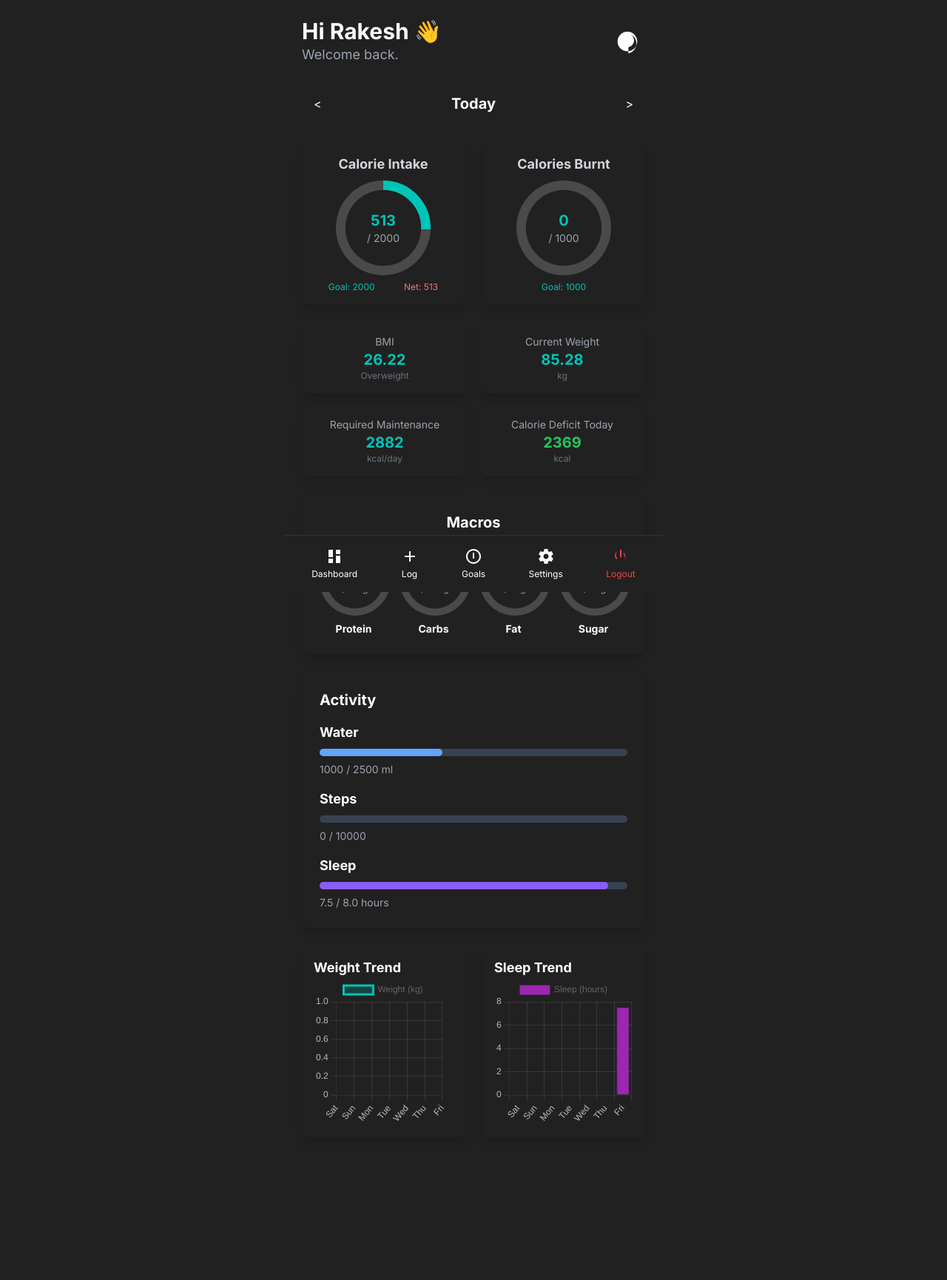
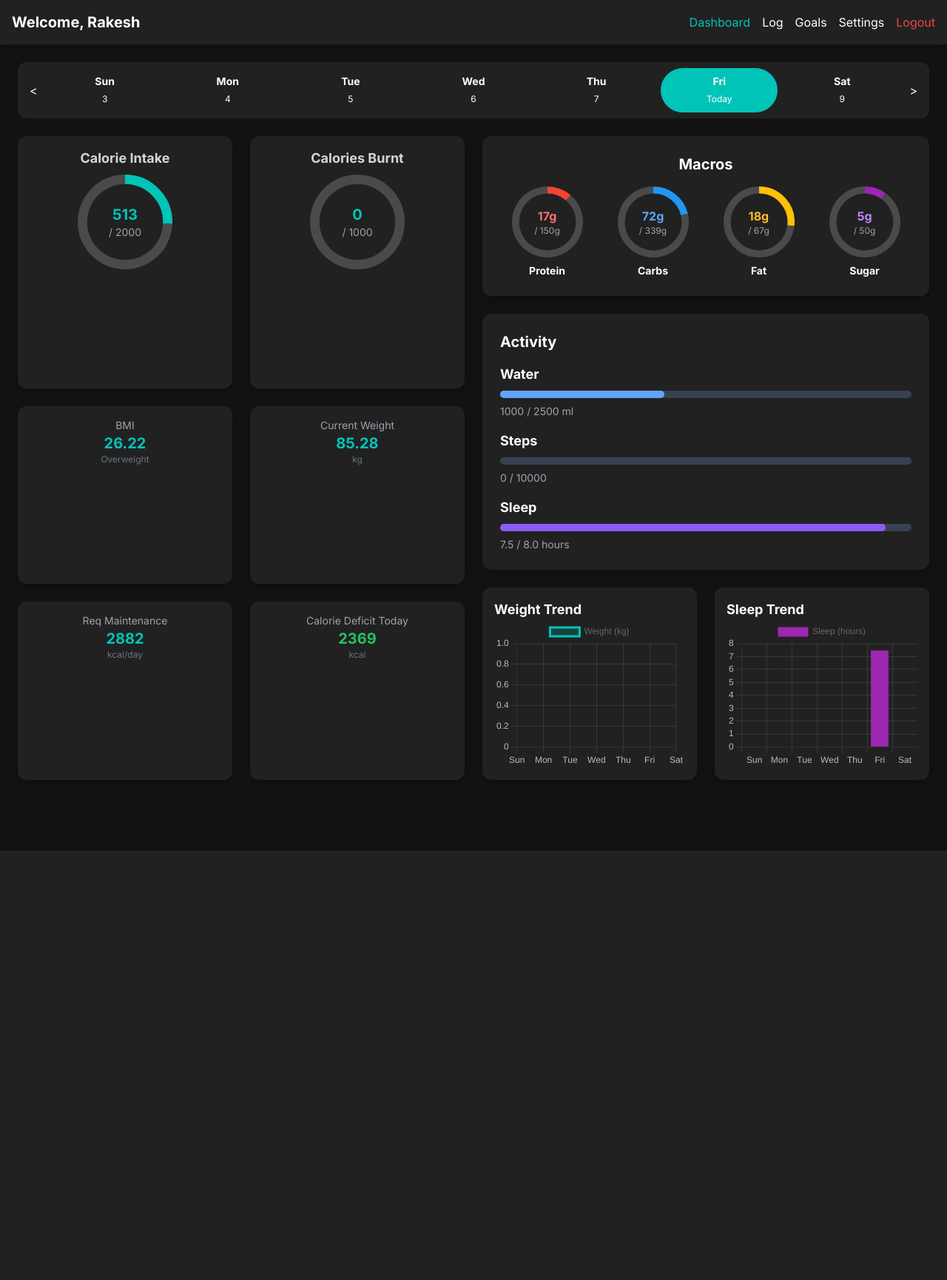
Before and after one commit to duvvururakesh/calorie-tracker-project, a Flask app: page /dashboard in a window 1280 px wide. Shown: the whole page at 74% size. After the commit the page ends 1150 px from the top, so only its background shows below. Run offline with Flask 3, Linux system fonts and the light colour scheme; a user stored in the database is signed in; some libraries are stand-ins or nearby versions.

Commit message:
Initial commit

```diff
--- a/app.py
+++ b/app.py
@@ -45,7 +45,7 @@ class User(UserMixin, db.Model):
     calories_burnt_goal = db.Column(db.Integer, default=300)
 
     def set_password(self, password):
-        self.password_hash = generate_password_hash(password, method='pbkdf2:sha256')
+        self.password_hash = generate_password_hash(password, method='pbk2:sha256')
 
     def check_password(self, password):
         return check_password_hash(self.password_hash, password)
@@ -237,6 +237,11 @@ def get_user_goals(user):
         'calories_burnt_goal': user.calories_burnt_goal or 0
     }
 
+def get_week_dates(selected_date):
+    # Find the first day of the week (Sunday)
+    start_of_week = selected_date - timedelta(days=(selected_date.weekday() + 1) % 7)
+    return [start_of_week + timedelta(days=i) for i in range(7)]
+
 # --- Context Processor ---
 @app.context_processor
 def inject_date():
@@ -259,7 +264,6 @@ def dashboard():
     goals = get_user_goals(current_user)
     health_metrics = get_health_metrics(current_user, totals)
 
-    # Calculate weight in lbs for the toggle feature
     current_weight_kg = current_user.weight_kg
     current_weight_lbs = current_weight_kg * 2.20462 if current_weight_kg else None
     formatted_weight = {
@@ -267,33 +271,34 @@ def dashboard():
         'lbs': f"{current_weight_lbs:.2f}" if current_weight_lbs is not None else 'N/A'
     }
 
+    weekly_dates = get_week_dates(selected_date)
+
+    # Calculate the start dates for the previous and next weeks
+    prev_week_start = weekly_dates[0] - timedelta(days=7)
+    next_week_start = weekly_dates[0] + timedelta(days=7)
+
     # Chart data for the last 7 days
-    start_of_week = selected_date - timedelta(days=6)
+    start_of_week = weekly_dates[0]
     weight_data = WeightEntry.query.filter(WeightEntry.user_id == current_user.id, WeightEntry.date >= start_of_week, WeightEntry.date <= selected_date).order_by(WeightEntry.date).all()
     sleep_chart_data = SleepEntry.query.filter(SleepEntry.user_id == current_user.id, SleepEntry.date >= start_of_week, SleepEntry.date <= selected_date).order_by(SleepEntry.date).all()
 
-    # Aggregate sleep data by date
     sleep_by_date = {s.date: s for s in sleep_chart_data}
 
-    date_range = [start_of_week + timedelta(days=i) for i in range(7)]
-
     chart_data = {
-        'weight_labels': [d.strftime('%a') for d in date_range],
-        'weight_values': [next((w.weight_kg for w in weight_data if w.date == d), None) for d in date_range],
-        'sleep_labels': [d.strftime('%a') for d in date_range],
-        'sleep_values': [sleep_by_date[d].duration_hours if d in sleep_by_date else None for d in date_range],
+        'weight_labels': [d.strftime('%a') for d in weekly_dates],
+        'weight_values': [next((w.weight_kg for w in weight_data if w.date == d), None) for d in weekly_dates],
+        'sleep_labels': [d.strftime('%a') for d in weekly_dates],
+        'sleep_values': [sleep_by_date[d].duration_hours if d in sleep_by_date else None for d in weekly_dates],
     }
-
-    prev_day = selected_date - timedelta(days=1)
-    next_day = selected_date + timedelta(days=1)
 
     first_name = current_user.profile_name.split(' ')[0] if current_user.profile_name else current_user.username
 
     return render_template('dashboard.html', title='Dashboard',
                            totals=totals, goals=goals, health_metrics=health_metrics,
                            chart_data=chart_data, first_name=first_name,
-                           selected_date=selected_date, prev_day=prev_day, next_day=next_day,
-                           formatted_weight=formatted_weight)
+                           selected_date=selected_date, weekly_dates=weekly_dates,
+                           formatted_weight=formatted_weight,
+                           prev_week_start=prev_week_start, next_week_start=next_week_start)
 
 @app.route('/log', methods=['GET', 'POST'])
 @login_required
@@ -362,7 +367,6 @@ def log_entry():
             flash('Calories burnt entry added!', 'success')
             return redirect(url_for('log_entry', selected_date=selected_date_str, tab='calories_burnt'))
 
-
     entries = {
         'food': FoodEntry.query.filter_by(user_id=current_user.id, date=selected_date).order_by(FoodEntry.time).all(),
         'water': WaterEntry.query.filter_by(user_id=current_user.id, date=selected_date).all(),
@@ -372,15 +376,20 @@ def log_entry():
         'calories_burnt': CaloriesBurntEntry.query.filter_by(user_id=current_user.id, date=selected_date).all()
     }
 
-    # Calculate previous and next day here in the backend
-    prev_day = selected_date - timedelta(days=1)
-    next_day = selected_date + timedelta(days=1)
+    weekly_dates = get_week_dates(selected_date)
+
+    # Calculate the start dates for the previous and next weeks
+    prev_week_start = weekly_dates[0] - timedelta(days=7)
+    next_week_start = weekly_dates[0] + timedelta(days=7)
+    first_name = current_user.profile_name.split(' ')[0] if current_user.profile_name else current_user.username
 
     return render_template('log_entry.html', title='Log', selected_date=selected_date,
-                           prev_day=prev_day, next_day=next_day,  # Pass the new variables
+                           weekly_dates=weekly_dates,
                            food_form=food_form, water_form=water_form, weight_form=weight_form,
                            step_form=step_form, sleep_form=sleep_form, calories_burnt_form=calories_burnt_form,
-                           entries=entries)
+                           entries=entries,
+                           prev_week_start=prev_week_start, next_week_start=next_week_start,
+                           first_name=first_name)
 
 @app.route('/goals', methods=['GET', 'POST'])
 @login_required
@@ -399,7 +408,20 @@ def goals():
         db.session.commit()
         flash('Goal settings updated.', 'success')
         return redirect(url_for('goals'))
-    return render_template('goals.html', title='Goals', goals_form=goals_form)
+
+    selected_date_str = request.args.get('selected_date', date.today().strftime("%Y-%m-%d"))
+    selected_date = datetime.strptime(selected_date_str, "%Y-%m-%d").date()
+    weekly_dates = get_week_dates(selected_date)
+
+    # Calculate the start dates for the previous and next weeks
+    prev_week_start = weekly_dates[0] - timedelta(days=7)
+    next_week_start = weekly_dates[0] + timedelta(days=7)
+    first_name = current_user.profile_name.split(' ')[0] if current_user.profile_name else current_user.username
+
+    return render_template('goals.html', title='Goals', goals_form=goals_form,
+                           selected_date=selected_date, weekly_dates=weekly_dates,
+                           prev_week_start=prev_week_start, next_week_start=next_week_start,
+                           first_name=first_name)
 
 
 @app.route('/settings', methods=['GET', 'POST'])
@@ -464,7 +486,13 @@ def settings():
             flash('Account settings updated.', 'success')
         return redirect(url_for('settings', tab='account'))
 
-    return render_template('settings.html', title='Settings', profile_form=profile_form, account_form=account_form)
+    selected_date_str = request.args.get('selected_date', date.today().strftime("%Y-%m-%d"))
+    selected_date = datetime.strptime(selected_date_str, "%Y-%m-%d").date()
+    weekly_dates = get_week_dates(selected_date)
+    first_name = current_user.profile_name.split(' ')[0] if current_user.profile_name else current_user.username
+
+    return render_template('settings.html', title='Settings', profile_form=profile_form, account_form=account_form,
+                           selected_date=selected_date, weekly_dates=weekly_dates)
 
 @app.route('/signup', methods=['GET', 'POST'])
 def signup():
@@ -474,7 +502,7 @@ def signup():
         new_user = User(
             username=form.username.data,
             email=form.email.data,
-            profile_name=form.username.data # Default profile name to username
+            profile_name=form.username.data
         )
         new_user.set_password(form.password.data)
         db.session.add(new_user)
--- a/templates/base.html
+++ b/templates/base.html
@@ -21,10 +21,10 @@
         ::-webkit-scrollbar-thumb:hover { background: #555555; }
     </style>
 </head>
-<body class="max-w-lg mx-auto bg-dark">
+<body>
     {% with messages = get_flashed_messages(with_categories=true) %}
         {% if messages %}
-            <div id="flash-container" class="fixed top-5 left-1/2 -translate-x-1/2 w-full max-w-md z-50 px-4">
+            <div id="flash-container" class="fixed top-20 left-1/2 -translate-x-1/2 w-full max-w-md z-50 px-4">
             {% for category, message in messages %}
                 <div class="flash-message p-4 mb-4 text-sm rounded-lg shadow-lg {{ 'bg-green-700 text-white' if category == 'success' else 'bg-red-700 text-white' }}" role="alert">
                     {{ message }}
@@ -34,30 +34,22 @@
         {% endif %}
     {% endwith %}
 
-    {% block content %}{% endblock %}
+    <header class="bg-dark text-white p-4 shadow-md flex flex-col md:flex-row justify-between items-center md:space-x-4">
+        <div class="flex-1 text-center md:text-left text-xl font-bold mb-2 md:mb-0">Welcome, {{ current_user.profile_name or current_user.username }}</div>
+        <nav class="flex-1">
+            <ul class="flex justify-center md:justify-end space-x-4">
+                <li><a href="{{ url_for('dashboard') }}" class="hover:text-teal {% if title == 'Dashboard' %}text-teal{% endif %}">Dashboard</a></li>
+                <li><a href="{{ url_for('log_entry') }}" class="hover:text-teal {% if title == 'Log' %}text-teal{% endif %}">Log</a></li>
+                <li><a href="{{ url_for('goals') }}" class="hover:text-teal {% if title == 'Goals' %}text-teal{% endif %}">Goals</a></li>
+                <li><a href="{{ url_for('settings') }}" class="hover:text-teal {% if title == 'Settings' %}text-teal{% endif %}">Settings</a></li>
+                <li><a href="{{ url_for('logout') }}" class="text-red-500 hover:text-red-400">Logout</a></li>
+            </ul>
+        </nav>
+    </header>
 
-    <div class="fixed bottom-0 left-0 right-0 bg-dark p-2 flex justify-around max-w-lg mx-auto border-t border-dark">
-        <a href="{{ url_for('dashboard') }}" class="p-2 text-center flex flex-col items-center" :class="{ 'text-teal': window.location.pathname === '/dashboard' || window.location.pathname === '/', 'text-gray-400': window.location.pathname !== '/dashboard' && window.location.pathname !== '/' }">
-            <svg class="w-6 h-6 mx-auto mb-1" fill="currentColor" viewBox="0 0 24 24" xmlns="http://www.w3.org/2000/svg"><path d="M4 13h6V3H4v10zm0 8h6v-6H4v6zm10 0h6V11h-6v10zm0-18v6h6V3h-6z"/></svg>
-            <span class="text-xs">Dashboard</span>
-        </a>
-        <a href="{{ url_for('log_entry') }}" class="p-2 text-center flex flex-col items-center" :class="{ 'text-teal': window.location.pathname === '/log', 'text-gray-400': window.location.pathname !== '/log' }">
-            <svg class="w-6 h-6 mx-auto mb-1" fill="currentColor" viewBox="0 0 24 24" xmlns="http://www.w3.org/2000/svg"><path d="M19 13h-6v6h-2v-6H5v-2h6V5h2v6h6v2z"/></svg>
-            <span class="text-xs">Log</span>
-        </a>
-        <a href="{{ url_for('goals') }}" class="p-2 text-center flex flex-col items-center" :class="{ 'text-teal': window.location.pathname === '/goals', 'text-gray-400': window.location.pathname !== '/goals' }">
-            <svg class="w-6 h-6 mx-auto mb-1" fill="currentColor" viewBox="0 0 24 24" xmlns="http://www.w3.org/2000/svg"><path d="M12 2c-5.52 0-10 4.48-10 10s4.48 10 10 10 10-4.48 10-10S17.52 2 12 2zm0 18c-4.41 0-8-3.59-8-8s3.59-8 8-8 8 3.59 8 8-3.59 8-8 8zm-1-11h2v6h-2v-6zm2-2h-2v2h2V7z"/></svg>
-            <span class="text-xs">Goals</span>
-        </a>
-        <a href="{{ url_for('settings') }}" class="p-2 text-center flex flex-col items-center" :class="{ 'text-teal': window.location.pathname === '/settings', 'text-gray-400': window.location.pathname !== '/settings' }">
-            <svg class="w-6 h-6 mx-auto mb-1" fill="currentColor" viewBox="0 0 24 24" xmlns="http://www.w3.org/2000/svg"><path d="M19.43 12.98c.04-.32.07-.64.07-.98s-.03-.66-.07-.98l2.11-1.65c.19-.15.24-.42.12-.64l-2-3.46c-.12-.22-.39-.3-.61-.22l-2.49 1c-.52-.39-1.09-.72-1.71-.96l-.37-2.65c-.06-.24-.28-.42-.5-.42h-4c-.22 0-.44.18-.5.42l-.37 2.65c-.62.24-1.19.57-1.71.96l-2.49-1c-.22-.08-.49 0-.61.22l-2 3.46c-.12.22-.07.49.12.64l2.11 1.65c-.04.32-.07.64-.07.98s.03.66.07.98l-2.11 1.65c-.19.15-.24.42-.12.64l2 3.46c.12.22.39.3.61.22l2.49-1c.52.39 1.09.72 1.71.96l.37 2.65c.06.24.28.42.5.42h4c.22 0 .44-.18.5-.42l.37-2.65c.62-.24 1.19-.57 1.71-.96l2.49 1c.22.08.49 0 .61-.22l2-3.46c.12-.22.07-.49-.12-.64l-2.11-1.65zM12 15.5c-1.93 0-3.5-1.57-3.5-3.5s1.57-3.5 3.5-3.5 3.5 1.57 3.5 3.5-1.57 3.5-3.5 3.5z"/></svg>
-            <span class="text-xs">Settings</span>
-        </a>
-        <a href="{{ url_for('logout') }}" class="p-2 text-center text-red-500 flex flex-col items-center">
-            <svg class="w-6 h-6 mx-auto mb-1" fill="currentColor" viewBox="0 0 24 24" xmlns="http://www.w3.org/2000/svg"><path d="M13 3h-2v10h2V3zm4.84 2.84l-1.41 1.41c2.44 2.37 2.76 6.27.8 8.94L16.2 18.2c2.47-3.07 2.1-7.55-1.07-10.02zM7.57 7.25l-1.41-1.41c-2.47 2.47-2.84 6.95 0 10.02l1.41-1.41c-2.44-2.37-2.76-6.27-.8-8.94z"/></svg>
-            <span class="text-xs">Logout</span>
-        </a>
-    </div>
+    <main class="max-w-lg mx-auto md:max-w-screen-xl">
+        {% block content %}{% endblock %}
+    </main>
 
     <script src="//unpkg.com/alpinejs" defer></script>
     <script>
--- a/templates/dashboard.html
+++ b/templates/dashboard.html
@@ -1,28 +1,25 @@
 {% extends "base.html" %}
 {% block content %}
-<div class="p-6 pb-24" x-data="{showBMIStatus: false, showLbs: false}">
-    <!-- Header -->
-    <div class="flex justify-between items-center mb-6">
-        <div class="flex-1 text-left">
-            <h1 class="text-3xl font-bold">Hi {{ first_name }} 👋</h1>
-            <p class="text-lg text-gray-400">Welcome back.</p>
+<div class="p-6 pb-24 mx-auto max-w-screen-xl" x-data="{showBMIStatus: false, showLbs: false}">
+
+    <div class="flex justify-between items-center mb-6 bg-dark p-2 rounded-xl">
+        <a href="{{ url_for('dashboard', selected_date=prev_week_start.strftime('%Y-%m-%d')) }}" class="p-2 rounded-full hover:bg-gray-700">&lt;</a>
+        <div class="flex-1 flex justify-between items-center overflow-x-auto mx-2 md:mx-0 md:justify-center">
+            {% for day in weekly_dates %}
+            {% set is_today = day == date.today() %}
+            {% set display_day = 'Today' if is_today else day.strftime('%-d') %}
+            <a href="{{ url_for('dashboard', selected_date=day.strftime('%Y-%m-%d')) }}" class="flex-1 text-center p-2 mx-1 rounded-full {{ 'bg-teal' if day == selected_date else 'hover:bg-gray-700' }}">
+                <span class="text-sm font-bold block">{{ day.strftime('%a') }}</span>
+                <span class="text-xs">{{ display_day }}</span>
+            </a>
+            {% endfor %}
         </div>
-        <a href="{{ url_for('settings') }}" class="p-2 rounded-full hover:bg-gray-700">
-            <svg class="w-8 h-8 text-white" fill="currentColor" viewBox="0 0 24 24"><path d="M12 2c-5.52 0-10 4.48-10 10s4.48 10 10 10 10-4.48 10-10S17.52 2 12 2zm1 17.93v-2.07c3.29-.75 5.7-3.66 5.7-7.01s-2.41-6.26-5.7-7.01V4.07c4.66.78 8.21 4.95 8.21 9.93s-3.55 9.15-8.21 9.93z"></path></svg>
-        </a>
+        <a href="{{ url_for('dashboard', selected_date=next_week_start.strftime('%Y-%m-%d')) }}" class="p-2 rounded-full hover:bg-gray-700">&gt;</a>
     </div>
 
-    <!-- Date Navigation -->
-    <div class="flex justify-between items-center mb-6 bg-dark p-2 rounded-xl">
-        <a href="{{ url_for('dashboard', selected_date=prev_day.strftime('%Y-%m-%d')) }}" class="p-2 rounded-full hover:bg-gray-700">&lt;</a>
-        <h2 class="text-xl font-bold">
-            {% if selected_date == date.today() %}Today{% else %}{{ selected_date.strftime('%a, %b %d') }}{% endif %}
-        </h2>
-        <a href="{{ url_for('dashboard', selected_date=next_day.strftime('%Y-%m-%d')) }}" class="p-2 rounded-full hover:bg-gray-700">&gt;</a>
-    </div>
+    <div class="grid grid-cols-1 md:grid-cols-2 gap-6">
 
-    <!-- Main Metrics -->
-    <div class="grid grid-cols-1 md:grid-cols-2 gap-6 mb-6">
+        <div class="grid grid-cols-1 md:grid-cols-2 gap-6">
             <div class="bg-dark p-4 rounded-xl text-center shadow-lg">
                 <h3 class="text-lg font-bold mb-2 text-gray-300">Calorie Intake</h3>
                 <div class="relative w-32 h-32 mx-auto">
@@ -31,10 +28,6 @@
                         <span class="text-xl font-bold text-teal">{{ totals.calories|int }}</span>
                         <span class="text-sm text-gray-400">/ {{ goals.calorie_goal|int }}</span>
                     </div>
-            </div>
-            <div class="flex justify-around text-xs mt-2">
-                <span class="text-teal">Goal: {{ goals.calorie_goal|int }}</span>
-                <span class="text-red-400">Net: {{ (totals.calories - totals.calories_burnt)|int }}</span>
                 </div>
             </div>
             <div class="bg-dark p-4 rounded-xl text-center shadow-lg">
@@ -46,35 +39,23 @@
                         <span class="text-sm text-gray-400">/ {{ goals.calories_burnt_goal|int }}</span>
                     </div>
                 </div>
-            <div class="mt-2 text-xs">
-                <span class="text-teal">Goal: {{ goals.calories_burnt_goal|int }}</span>
             </div>
-        </div>
-    </div>
-
-
-    <!-- Health Metrics Grid -->
-    <div class="grid grid-cols-2 gap-4 mb-6">
-        <!-- Toggable BMI Card -->
             <div @click="showBMIStatus = !showBMIStatus" class="bg-dark p-4 rounded-xl text-center shadow-lg cursor-pointer">
                 <p class="text-sm text-gray-400">BMI</p>
                 <p class="text-xl font-bold text-teal">{{ health_metrics.bmi }}</p>
                 <p class="text-xs text-gray-500" x-show="!showBMIStatus">{{ health_metrics.bmi_status }}</p>
                 <p class="text-xs text-gray-500" x-show="showBMIStatus" style="display: none;">Tap to hide status</p>
             </div>
-        <!-- Toggable Weight Card -->
             <div @click="showLbs = !showLbs" class="bg-dark p-4 rounded-xl text-center shadow-lg cursor-pointer">
                 <p class="text-sm text-gray-400">Current Weight</p>
                 <p class="text-xl font-bold text-teal" x-text="showLbs ? '{{ formatted_weight.lbs }}' : '{{ formatted_weight.kg }}'"></p>
                 <p class="text-xs text-gray-500" x-text="showLbs ? 'lbs' : 'kg'"></p>
             </div>
-        <!-- Maintenance Card -->
             <div class="bg-dark p-4 rounded-xl text-center shadow-lg">
-            <p class="text-sm text-gray-400">Required Maintenance</p>
+                <p class="text-sm text-gray-400">Req Maintenance</p>
                 <p class="text-xl font-bold text-teal">{{ health_metrics.maintenance_calories }}</p>
                 <p class="text-xs text-gray-500">kcal/day</p>
             </div>
-        <!-- Calorie Deficit Card -->
             <div class="bg-dark p-4 rounded-xl text-center shadow-lg">
                 <p class="text-sm text-gray-400">Calorie Deficit Today</p>
                 <p class="text-xl font-bold
@@ -88,8 +69,8 @@
             </div>
         </div>
 
-    <!-- Macros Section with four rings -->
-    <div class="bg-dark p-6 rounded-xl mb-6 shadow-lg">
+        <div class="grid grid-cols-1 md:grid-cols-1 gap-6">
+            <div class="bg-dark p-6 rounded-xl shadow-lg">
                 <h2 class="text-xl font-bold mb-4 text-center">Macros</h2>
                 <div class="grid grid-cols-2 md:grid-cols-4 gap-4 text-center">
                     <div>
@@ -135,8 +116,7 @@
                 </div>
             </div>
 
-    <!-- Activity Section -->
-    <div class="bg-dark p-6 rounded-xl mb-6 space-y-4 shadow-lg">
+            <div class="bg-dark p-6 rounded-xl space-y-4 shadow-lg">
                 <h2 class="text-xl font-bold mb-2">Activity</h2>
                 <div>
                     <h3 class="font-bold text-lg">Water</h3>
@@ -161,8 +141,7 @@
                 </div>
             </div>
 
-    <!-- Trend Charts -->
-    <div class="grid grid-cols-1 md:grid-cols-2 gap-6 pb-24">
+            <div class="grid grid-cols-1 md:grid-cols-2 gap-6">
                 <div class="bg-dark p-4 rounded-xl shadow-lg">
                     <h3 class="font-bold text-lg">Weight Trend</h3>
                     <canvas id="weightChart" style="max-height: 200px;"></canvas>
@@ -172,7 +151,8 @@
                     <canvas id="sleepChart" style="max-height: 200px;"></canvas>
                 </div>
             </div>
-
+        </div>
+    </div>
 </div>
 
 <script>
--- a/templates/goals.html
+++ b/templates/goals.html
@@ -1,6 +1,6 @@
 {% extends "base.html" %}
 {% block content %}
-<div class="p-6 pb-24">
+<div class="p-6 pb-24 mx-auto max-w-screen-xl">
     <div class="p-6 bg-dark rounded-xl shadow-lg">
         <h2 class="text-2xl font-bold mb-4 text-center">Goals</h2>
         <form action="{{ url_for('goals') }}" method="POST">
```
Also changed, not shown: templates/log_entry.html (+101 -81 lines), instance/users.db. Lines whose indentation alone changed are shown as unchanged.
